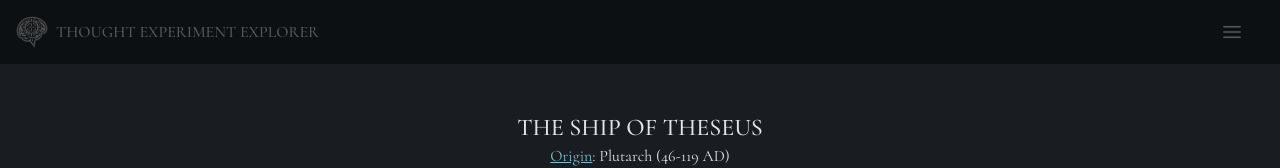
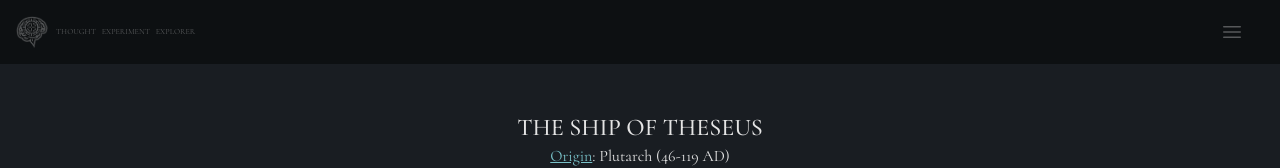
Before and after one commit to ktpeace/thought-experiments, a Next.js app: page /experiments/ship-of-theseus in a window 1280 px wide. Shown: the top 168 px of the page. Built offline with nearby package versions, Linux system fonts and the light colour scheme.

Commit message:
try fix logo words

```diff
--- a/src/components/Navbar.tsx
+++ b/src/components/Navbar.tsx
@@ -13,9 +13,9 @@ const Navbar = () => {
           alt="icon of brain with compass"
           className="w-8 h-auto"
         />
-        <span className="uppercase font-medium">
-          Thought Experiment Explorer
-        </span>
+        <p className="uppercase text-[0.5rem] md:text-md flex flex-col md:flex-row md:gap-1.5">
+          <span>Thought</span> <span>Experiment</span> <span>Explorer</span>
+        </p>
       </Link>
       <NavbarMenu />
     </nav>
```
